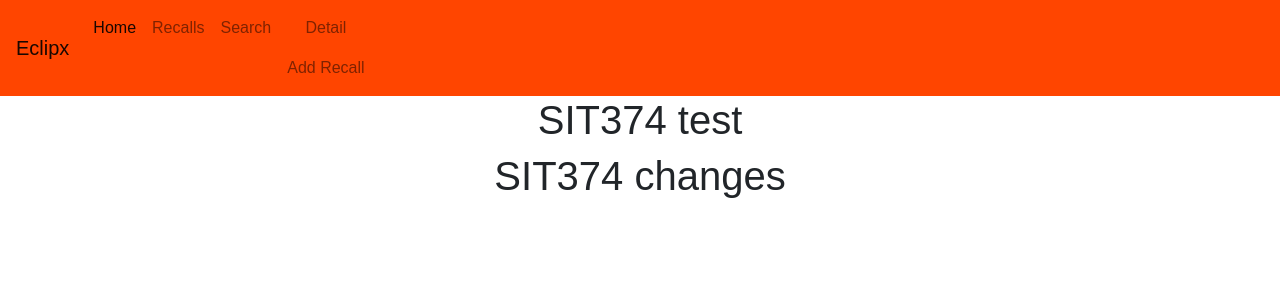
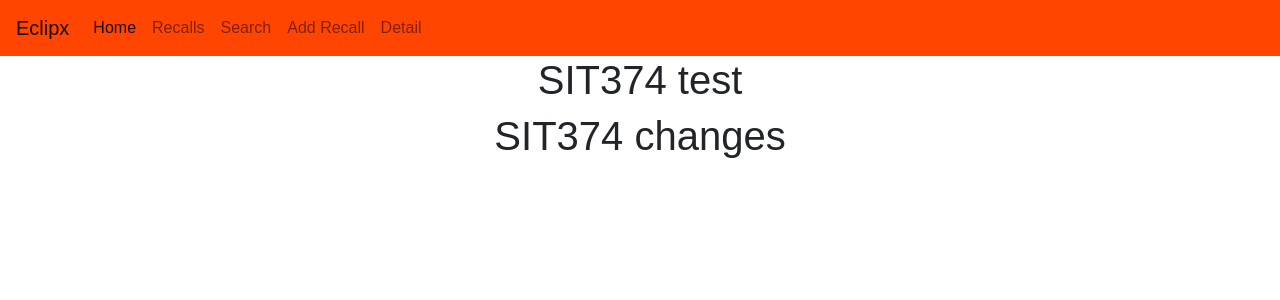
Before and after one commit to shivamtayal/sit374_eclipx_frontend, a React (Create React App) app: page / in a window 1280 px wide. Shown: the top 300 px of the page. Built offline with nearby package versions, Linux system fonts and the light colour scheme; no server answers.

Commit message:
fixing up navigation issue

```diff
--- a/src/components/navigation/navigation.js
+++ b/src/components/navigation/navigation.js
@@ -25,8 +25,10 @@ class Nav extends Component {
                     <Link to='/search' className="nav-link">Search</Link>
                 </li>
                 <li className="nav-item">
-                    <Link to='/detail' className="nav-link">Detail</Link>     {/*-----need to modify----*/}
                     <Link to='/addRecall' className="nav-link">Add Recall</Link>
+                </li>
+                <li className="nav-item">
+                    <Link to='/detail' className="nav-link">Detail</Link>
                 </li>
                 </ul>
             </div>
```
